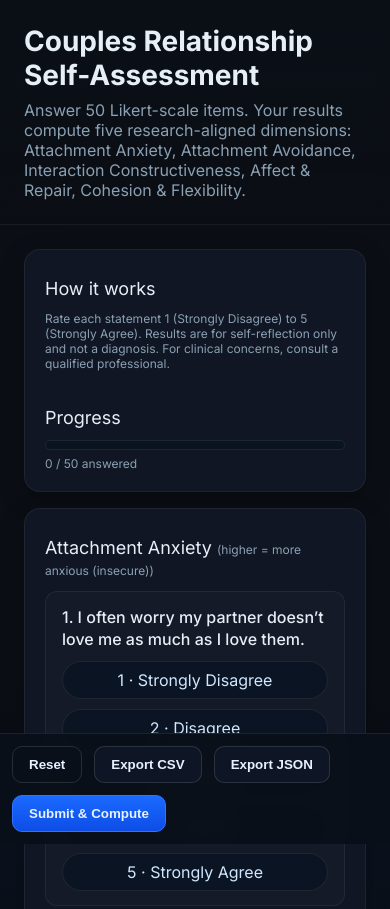
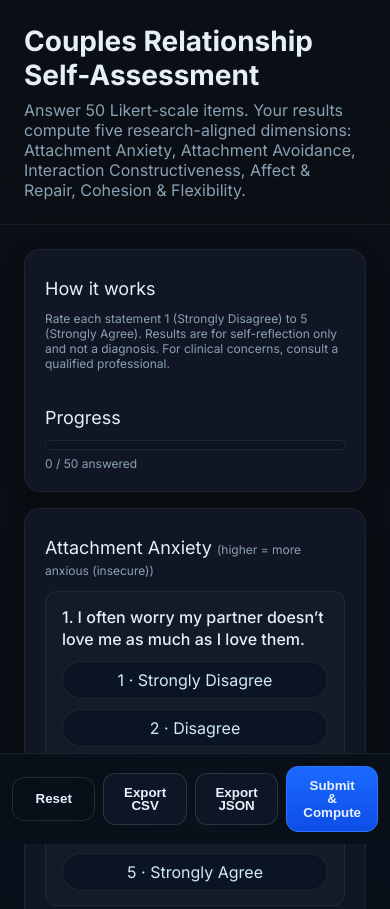
Before and after one commit to ntse-usyd/CouplesTherapy, a plain HTML site: page index.html in a window 390 px wide. Shown: the top 909 px of the page. Drawn offline with nearby package versions, Linux system fonts and the light colour scheme.

Commit message:
Update index.html

```diff
--- a/index.html
+++ b/index.html
@@ -2,7 +2,7 @@
 <html lang="en">
 <head>
   <meta charset="UTF-8" />
-  <meta name="viewport" content="width=device-width, initial-scale=1.0" />
+  <meta name="viewport" content="width=device-width, initial-scale=1, viewport-fit=cover" />
   <title>Couples Relationship Self-Assessment</title>
   <!-- React UMD + Babel for single-file dev. Swap to production builds for deployment -->
   <script crossorigin src="https://unpkg.com/react@18/umd/react.development.js"></script>
@@ -12,13 +12,23 @@
   <style>
     :root{
       --bg:#0b0f15; --card:#101623; --muted:#8aa0b3; --text:#e6eef6; --accent:#46b2ff; --bad:#f06d6d; --good:#43d08a; --warn:#f7b955;
+      --controls-h: 96px; /* fallback until JS measures real height */
     }
     *{box-sizing:border-box}
     html,body{height:100%; margin:0;}
-    body{font-family:Inter, system-ui, -apple-system, Segoe UI, Roboto, Arial, sans-serif; background:linear-gradient(180deg,#09111d,#0b0f15 20% 80%,#070b11); color:var(--text);}
+    body{
+      font-family:Inter, system-ui, -apple-system, Segoe UI, Roboto, Arial, sans-serif;
+      background:linear-gradient(180deg,#09111d,#0b0f15 20% 80%,#070b11);
+      color:var(--text);
+      min-height:100svh; /* handle mobile dynamic toolbar */
+    }
     header{position:sticky; top:0; z-index:20; backdrop-filter: blur(8px); background: linear-gradient(180deg, rgba(11,15,21,.9), rgba(11,15,21,.6)); border-bottom:1px solid rgba(255,255,255,.06)}
     .wrap{max-width:980px; margin:0 auto; padding:24px; width:100%}
-    main{padding-bottom:96px;} /* keeps content clear of fixed control bar */
+
+    /* Always leave room for the fixed controls (incl. safe area) */
+    main{
+      padding-bottom: calc(var(--controls-h) + max(12px, env(safe-area-inset-bottom)));
+    }
 
     h1{margin:0 0 8px; font-size:28px}
     p.lead{margin:0; color:var(--muted)}
@@ -39,13 +49,25 @@
     .pill:hover{border-color:rgba(255,255,255,.18); transform:translateY(-1px)}
     .pill.active{background:linear-gradient(180deg,#11223a,#0d1a2c); border-color:#60c3ff; color:#fff; box-shadow:0 0 0 3px rgba(96,195,255,.15)}
 
-    /* Fixed controls bar always visible */
-    .controls{position:fixed; bottom:0; left:0; right:0; z-index:30; background:rgba(10,16,26,.96); backdrop-filter:blur(8px); padding:12px; border-top:1px solid rgba(255,255,255,.08)}
-    .controls .bar{display:flex; gap:12px; max-width:980px; margin:0 auto; flex-wrap:wrap; align-items:center}
-    .btn{appearance:none; border:1px solid rgba(255,255,255,.12); background:#0e1625; color:#e7f2ff; padding:10px 16px; border-radius:10px; cursor:pointer; font-weight:600; text-align:center}
+    /* Fixed controls bar: always visible + safe-area padding */
+    .controls{
+      position:fixed; left:0; right:0; bottom:0; z-index:30;
+      background:rgba(10,16,26,.96); backdrop-filter:blur(8px);
+      padding:12px;
+      padding-bottom: calc(12px + env(safe-area-inset-bottom));
+      border-top:1px solid rgba(255,255,255,.08)
+    }
+    .controls .bar{
+      display:flex; gap:12px; max-width:980px; margin:0 auto; flex-wrap:wrap; align-items:center;
+    }
+    .btn{
+      appearance:none; border:1px solid rgba(255,255,255,.12); background:#0e1625; color:#e7f2ff;
+      padding:12px 16px; border-radius:12px; cursor:pointer; font-weight:600; text-align:center; line-height:1;
+      min-height:44px; /* touch target */
+    }
     .btn.primary{background:linear-gradient(180deg,#1b6aff,#0d4de6); border-color:#2f74ff}
     .btn.ghost{background:transparent}
-    .spacer{flex:1}
+    .spacer{flex:1; min-width:24px}
 
     .results{margin-top:20px}
     .metric{display:grid; grid-template-columns:220px 1fr; gap:12px; align-items:center; padding:10px 12px; border-bottom:1px dashed rgba(255,255,255,.08)}
@@ -53,6 +75,13 @@
     .barline > div{height:100%; background:linear-gradient(90deg, #43d08a, #7be39a)}
     .score-tag{font-weight:700}
     .hint{color:var(--muted); font-size:12px}
+
+    @media (max-width:520px){
+      /* Keep primary action visible on small screens when wrapping */
+      .controls .bar {gap:8px}
+      .btn {flex:1}
+      .spacer {display:none}
+    }
 
     @media print{ header,.controls{display:none} main{padding-bottom:0} body{background:#fff;color:#000} .card{box-shadow:none;border-color:#ddd} .question{background:#fff} }
   </style>
@@ -69,15 +98,38 @@
     <div id="app"></div>
   </main>
 
-  <div class="controls">
+  <div class="controls" id="controls">
     <div class="bar">
-      <button class="btn ghost" id="resetBtn">Reset</button>
-      <button class="btn" id="csvBtn">Export CSV</button>
-      <button class="btn" id="jsonBtn">Export JSON</button>
+      <button class="btn ghost" id="resetBtn" type="button">Reset</button>
+      <button class="btn" id="csvBtn" type="button">Export CSV</button>
+      <button class="btn" id="jsonBtn" type="button">Export JSON</button>
       <span class="spacer"></span>
-      <button class="btn primary" id="submitBtn">Submit & Compute</button>
+      <button class="btn primary" id="submitBtn" type="button">Submit & Compute</button>
     </div>
   </div>
+
+  <script>
+    // Measure controls height and set --controls-h so <main> never hides behind it
+    (function ensureControlsVisibility(){
+      const root = document.documentElement;
+      const controls = document.getElementById('controls');
+      function setPad(){
+        if(!controls) return;
+        const h = controls.offsetHeight || 0;
+        root.style.setProperty('--controls-h', h + 'px');
+      }
+      // Initial + update on resize & when content wraps
+      window.addEventListener('load', setPad, {once:true});
+      window.addEventListener('resize', setPad);
+      if('ResizeObserver' in window){
+        const ro = new ResizeObserver(setPad);
+        ro.observe(controls);
+      }
+      // iOS Safari viewport changes when the URL bar shows/hides
+      window.addEventListener('orientationchange', setPad);
+      document.addEventListener('visibilitychange', setPad);
+    })();
+  </script>
 
   <script type="text/babel">
     const {useState, useMemo, useEffect, useCallback} = React;
```
